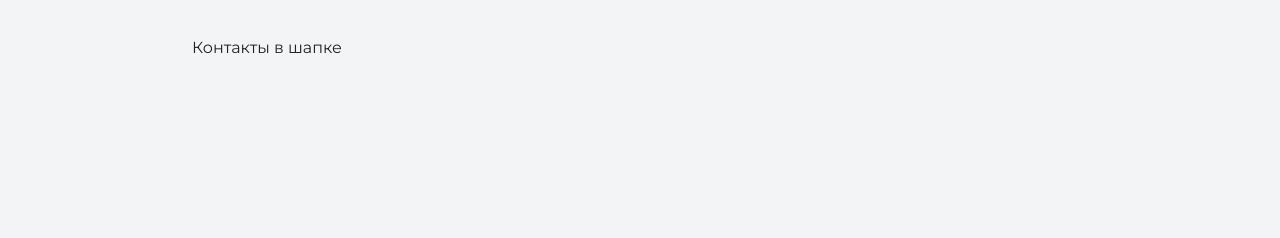
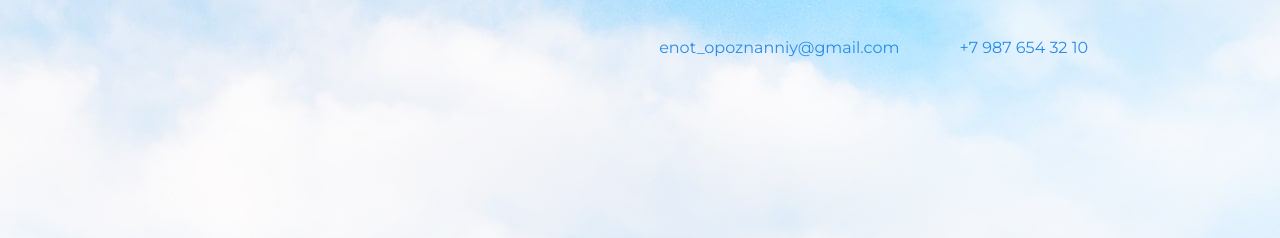
Before and after one commit to YuliaOliyar/my-site, a plain HTML site: page index.html in a window 1280 px wide. Shown: the top 238 px of the page. Drawn offline with nearby package versions, Linux system fonts and the light colour scheme.

Commit message:
нові\ие файлі 3

```diff
--- a/index.html
+++ b/index.html
@@ -11,10 +11,14 @@
 
   <div class="container">
     <body>
-      <div class="container">
+
         <header class="page-header">
-          Контакты в шапке
+          <div class="container">
+            <a href="mailto:enot_opoznanniy@gmail.com">enot_opoznanniy@gmail.com</a>
+            <a href="tel:+79876543210">+7 987 654 32 10</a>
+          </div>
         </header>
+
       </div>
       <div class="container">
       	<section class="hero-image">
```
Also changed, not shown: files/project.jpg (added), files/user.jpg (added), img/hero-bg.jpg (added), img/icon-css.svg (added), img/icon-email-footer.svg (added), img/icon-email-header.svg (added), img/icon-html.svg (added), img/icon-phone-footer.svg (added), img/icon-phone-header.svg (added).
